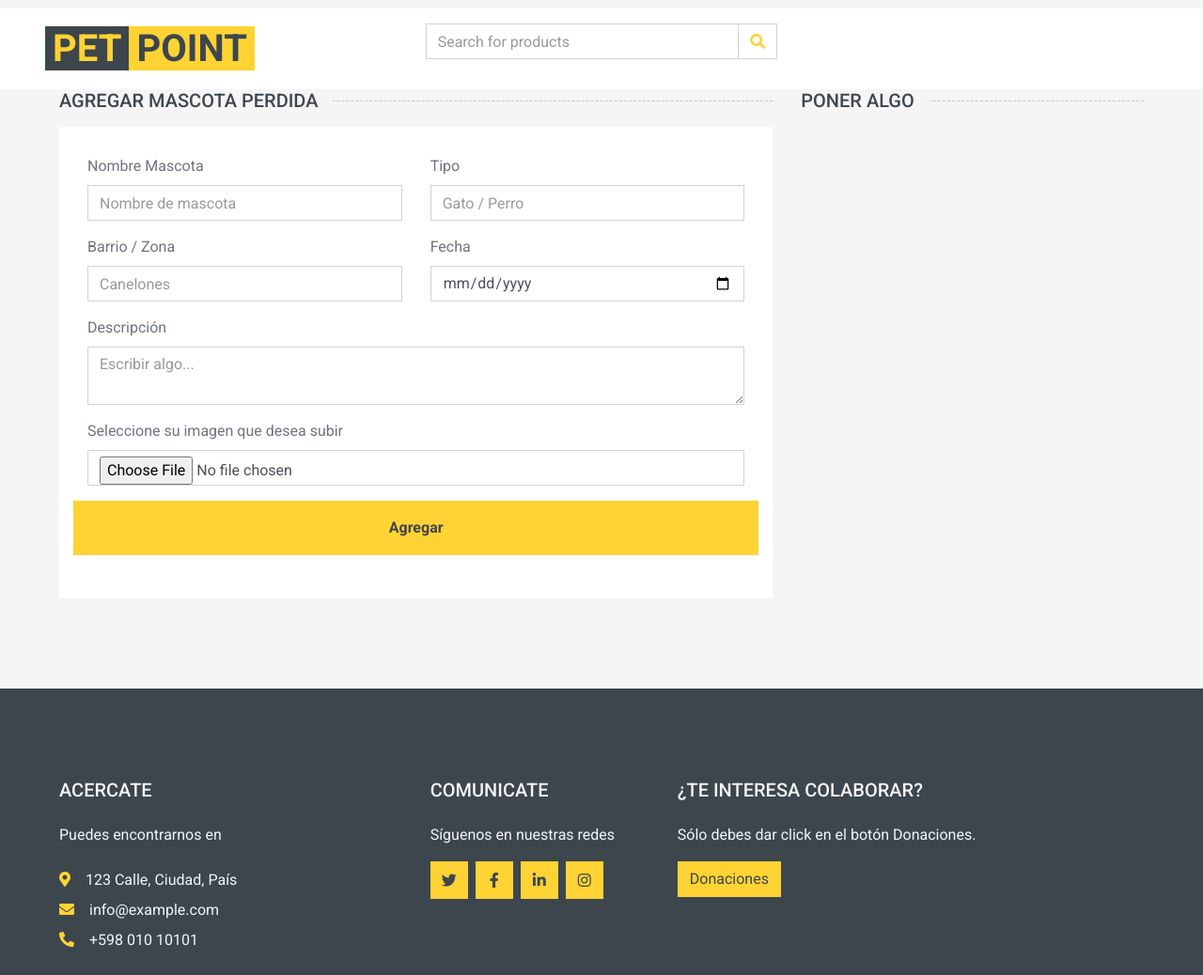
After one commit to Ruyjoy/Proyecto, a PHP site: page /AgregarMascotaPerdida.php in a window 1280 px wide. The commit adds this page. Shown: the part 321-1359 px from the top of the page at 94% size. Run offline with PHP 8.4, Linux system fonts and the light colour scheme; some libraries are stand-ins or nearby versions.

Commit message:
Falta arreglar varialbles

```diff
--- /dev/null
+++ b/Controller/C_agregarMascotaPerdida.php
@@ -0,0 +1,52 @@
+<?php
+include '../Model/Conexion.php';
+
+$db = new Conexion();
+$con = $db->conectar();
+
+if (isset($_POST['agregarMas'])) {
+
+
+
+        $nombre = $_POST['nombre'];
+        $tipo = $_POST['tipo'];
+        $lugar = $_POST['lugar'];
+        $des = $_POST['des'];
+        $fecha = $_POST['fecha'];
+
+        //$usu = $_SESSION['codigo'];
+
+        if ($_FILES['foto']['error'] == UPLOAD_ERR_OK) {
+
+            $nAncho = 500;
+            $nAlto = 500;
+            $imagen = $_FILES['foto']['name'];
+
+
+            $imagen_original = $_FILES['foto']['tmp_name'];
+
+            $img_original = imagecreatefromjpeg($imagen_original);
+            $ancho_original = imagesx($img_original);
+            $alto_original = imagesy($img_original);
+
+            $temporal = imagecreatetruecolor($nAncho, $nAlto);
+            imagecopyresized($temporal, $img_original, 0, 0, 0, 0, $nAncho, $nAlto, $ancho_original, $alto_original);
+            $ruta = '../../img' . '/' . $imagen;
+            imagejpeg($temporal, $ruta, 100);
+
+        }
+
+        $consulta = "INSERT INTO mascotas (nombre, tipo, lugar, descripcion, fecha, foto, codigo_usu, rolmascota)VALUES ('$nombre','$tipo','$lugar','$des', $fecha ,'$ruta' , $usu  , 1)";
+        $resultado = mysqli_query($con, $consulta);
+
+        //Si existe en base de datos -------
+
+        //Si existe en base de datos -------
+        if ($resultado == true) {
+            echo "<script>alert('Se a Agregado correcatamente, actualice la p\u00E1gina para ver los cambios'); window.location='index.php'</script>";
+        } else {
+
+            $alert = "error al ingresar datos";
+        }
+
+}
--- /dev/null
+++ b/View/AgregarMascotaPerdida.php
@@ -0,0 +1,127 @@
+<?php
+include '../Controller/C_agregarMascotaPerdida.php';
+?>
+
+
+<html lang="es">
+
+<head>
+    <meta charset="UTF-8">
+    <meta http-equiv="X-UA-Compatible" content="IE=edge">
+    <meta name="viewport" content="width=device-width, initial-scale=1.0">
+    <title>PetPoint</title>
+
+    <!-- Favicon -->
+    <link href="img/favicon.ico" rel="icon">
+
+    <!-- Google Web Fonts -->
+    <link rel="preconnect" href="https://fonts.gstatic.com">
+    <link href="https://fonts.googleapis.com/css2?family=Roboto:wght@400;500;700&display=swap" rel="stylesheet">
+
+    <!-- Font Awesome -->
+    <link href="https://cdnjs.cloudflare.com/ajax/libs/font-awesome/5.10.0/css/all.min.css" rel="stylesheet">
+
+    <!-- Libraries Stylesheet -->
+    <link href="lib/animate/animate.min.css" rel="stylesheet">
+    <link href="lib/owlcarousel/assets/owl.carousel.min.css" rel="stylesheet">
+
+    <!-- Customized Bootstrap Stylesheet -->
+    <link href="../Css/style.css" rel="stylesheet">
+
+</head>
+
+<body>
+    <!--Barra de navegación-->
+    <?php include "BarrasYLibrerias/BarraNavegacion.php"; ?>
+
+    <!--Contenido-->
+
+    <!-- Topbar Start -->
+    <div class="row align-items-center bg-light py-3 px-xl-5 d-none d-lg-flex">
+        <div class="col-lg-4">
+            <a href="" class="text-decoration-none">
+                <span class="h1 text-uppercase text-primary bg-dark px-2">Pet</span>
+                <span class="h1 text-uppercase text-dark bg-primary px-2 ml-n1">Point</span>
+            </a>
+        </div>
+        <div class="col-lg-4 col-6 text-left">
+            <form action="">
+                <div class="input-group">
+                    <input type="text" class="form-control" placeholder="Search for products">
+                    <div class="input-group-append">
+                        <span class="input-group-text bg-transparent text-primary">
+                            <i class="fa fa-search"></i>
+                        </span>
+                    </div>
+                </div>
+            </form>
+        </div>
+    </div>
+
+
+    <!-- Checkout Start -->
+    <div class="container-fluid">
+        <div class="row px-xl-5">
+            <div class="col-lg-8">
+                <h5 class="section-title position-relative text-uppercase mb-3"><span class="bg-secondary pr-3">Agregar Mascota Perdida</span></h5>
+                <div class="bg-light p-30 mb-5">
+                    <form method="post">
+                        <div class="row">
+                            <div class="col-md-6 form-group">
+                                <label for="inputLastName">Nombre Mascota</label>
+                                <input class="form-control" name="nombre" pattern="[a-zA-Z0-9.- ]{5,100}" type="text" placeholder="Nombre de mascota" required />
+                            </div>
+                            <div class="col-md-6 form-group">
+                                <label for="inputLastName">Tipo</label>
+                                <input class="form-control" type="text" name="tipo" maxlength="70" placeholder="Gato / Perro" required />
+                            </div>
+                            <div class="col-md-6 form-group">
+                                <label for="inputLastName">Barrio / Zona</label>
+                                <input class="form-control" name="lugar" type="text" placeholder="Canelones" required />
+                            </div>
+                            <div class="col-md-6 form-group">
+                                <label for="inputLastName">Fecha</label>
+                                <input class="form-control" name="fecha" type="date" placeholder="Canelones" required />
+                            </div>
+                            <div class="col-md-12 form-group">
+                                <label for="inputLastName">Descripción</label>
+                                <textarea class="form-control" name="des" required="required" type="text" placeholder="Escribir algo..."></textarea>
+                            </div>
+
+                            <div class="col-md-12 form-group">
+                                <label>Seleccione su imagen que desea subir</label>
+                                <input class="form-control" name="foto" type="file" required="required">
+                            </div>
+
+                                <button class="btn btn-block btn-primary font-weight-bold py-3" name="agregarMas">Agregar</button>
+
+                        </div>
+                    </form>
+                </div>
+
+            </div>
+            <div class="col-lg-4">
+                <h5 class="section-title position-relative text-uppercase mb-3"><span class="bg-secondary pr-3">Poner algo</span></h5>
+            </div>
+
+
+        </div>
+    </div>
+
+    <!-- Footer Start -->
+    <?php
+    include "BarrasYLibrerias/Footer.php";
+    ?>
+    <!-- Footer End -->
+
+
+    <script src="https://code.jquery.com/jquery-3.4.1.min.js"></script>
+    <script src="https://stackpath.bootstrapcdn.com/bootstrap/4.4.1/js/bootstrap.bundle.min.js"></script>
+
+
+    <!-- Template Javascript -->
+    <script src="js/main.js"></script>
+
+</body>
+
+</html>
--- a/View/BarrasYLibrerias/BarraNavegacion.php
+++ b/View/BarrasYLibrerias/BarraNavegacion.php
@@ -29,7 +29,7 @@ if (!isset($_SESSION['rol'])) {
         case 2:
             $nombre = $_SESSION['nombre'];
             $boton = '<button type="submit" class="dropdown-item  text-danger" name="cerrar"> Cerrar Sesión</button>';
-            $agrmas = '<div class="nav-item dropdown"> <a href="../View/Distribuidora.php" class="nav-item nav-link">Agregar Mascota Perdida</a> </div>';
+            $agrmas = '<div class="nav-item dropdown"> <a href="../View/AgregarMascotaPerdida.php" class="nav-item nav-link">Agregar Mascota Perdida</a> </div>';
 
             break;
 
```
